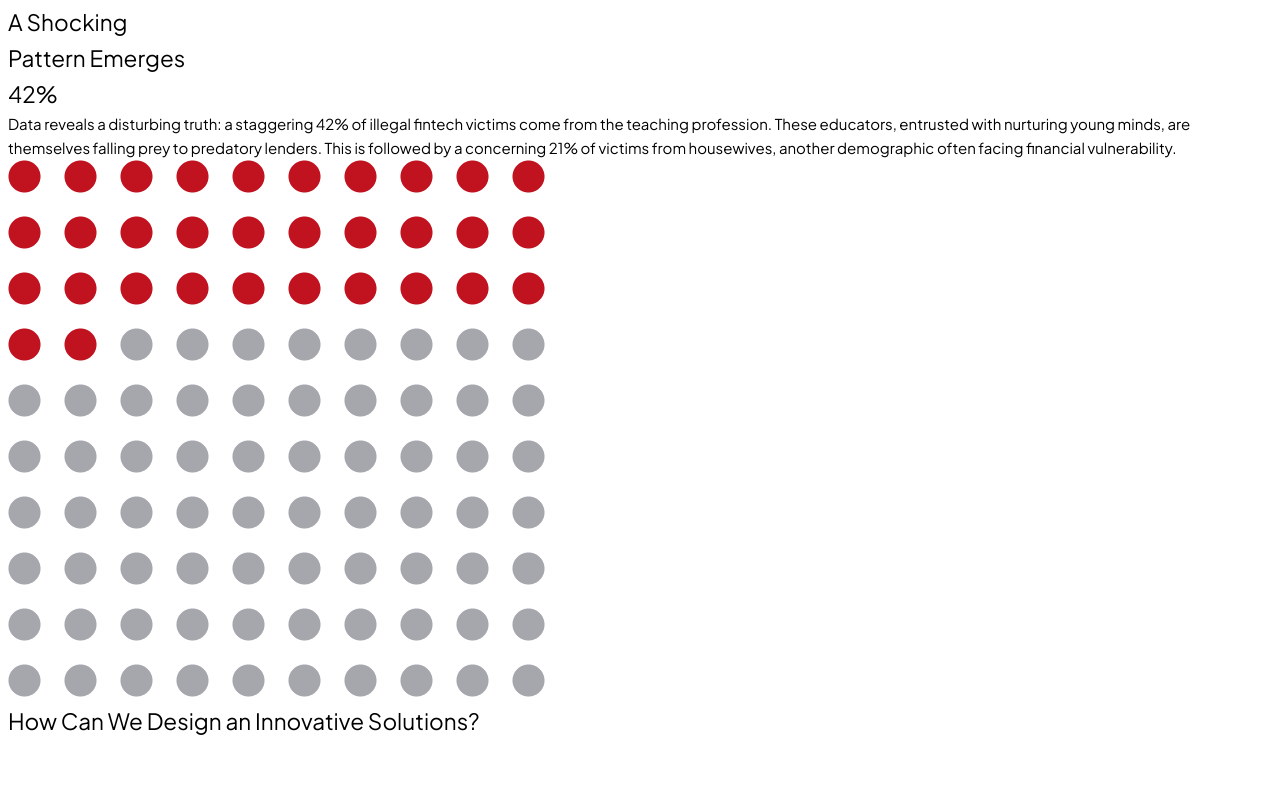
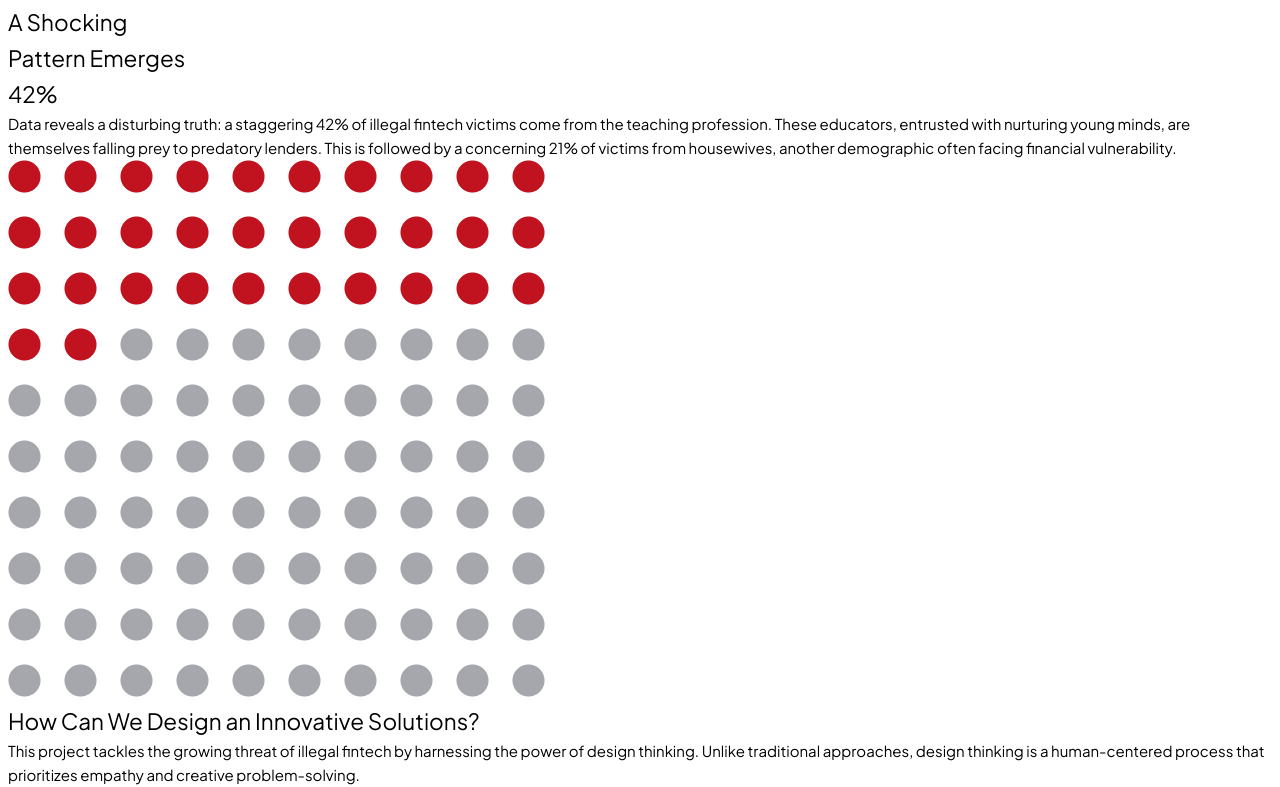
Before and after one commit to riancintiyo/damn-ignorance, a Vue app: page / in a window 1280 px wide. Shown: the part 3259-4046 px from the top of the page. Before the commit the page ends 3998 px from the top, so only its background shows below. Built offline with nearby package versions, Linux system fonts and the light colour scheme; the HTML template or start-up script is replaced by a standard one.

Commit message:
Update section 6

```diff
--- a/src/views/HomeView.vue
+++ b/src/views/HomeView.vue
@@ -296,13 +296,17 @@ register()
         </div>
     </section>
     <section class="mt-14 md:mt-16 px-2 md:px-4 text-di-white-read">
-        <h1 class="text-di-sub-title font-noto text-center">Top 3 Provinces With Outstanding Loans</h1>
+        <h1 class="text-di-sub-title font-noto text-center">
+            Top 3 Provinces With Outstanding Loans
+        </h1>
         <div class="flex items-center justify-center w-full mx-2 mt-8">
-            <img :src="Maps" alt="Map Indonesia">
+            <img :src="Maps" alt="Map Indonesia" />
         </div>
     </section>
     <section class="mt-14 md:mt-16 px-2 md:px-4">
-        <div class="grid md:grid-cols-2 grid-cols-1 gap-4 items-center justify-items-center">
+        <div
+            class="grid md:grid-cols-2 grid-cols-1 gap-4 items-center justify-items-center"
+        >
             <div class="order-1 font-jakarta text-di-white-read">
                 <h1 class="font-light text-di-sub-title">
                     <span class="font-extrabold text-[2.5rem]">A Shocking</span>
@@ -320,12 +324,24 @@ register()
                 </p>
             </div>
             <div class="order-2">
-                <img class="object-cover bg-center" :src="Dots" alt="dots statistic">
+                <img
+                    class="object-cover bg-center"
+                    :src="Dots"
+                    alt="dots statistic"
+                />
             </div>
         </div>
     </section>
     <section class="mt-14 md:mt-16 px-2 md:px-4 text-di-white-read">
-        <h1 class="font-noto text-di-sub-title max-w-[600px]">How Can We Design an Innovative Solutions?</h1>
+        <h1 class="font-noto text-di-sub-title max-w-[600px]">
+            How Can We Design an Innovative Solutions?
+        </h1>
+        <p class="text-di-desc font-jakarta mt-2 w-full">
+            This project tackles the growing threat of illegal fintech by
+            harnessing the power of <b class="text-di-red">design thinking</b>. Unlike traditional
+            approaches, <b class="text-di-red">design thinking</b> is a human-centered process that
+            prioritizes empathy and creative problem-solving.
+        </p>
     </section>
 </template>
 
```
